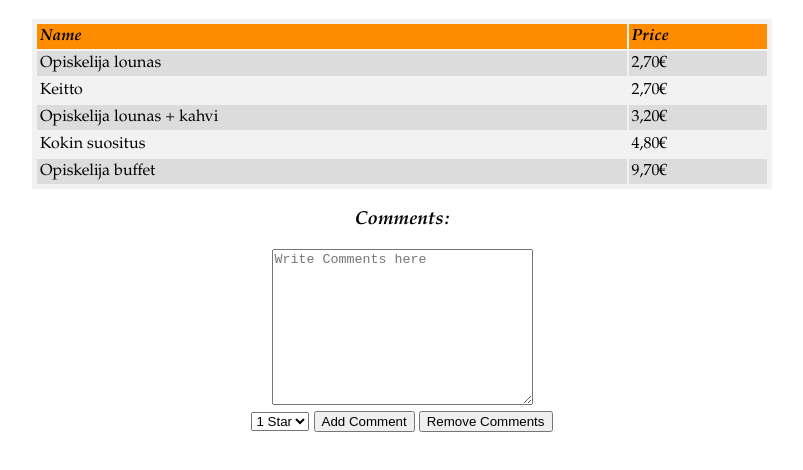
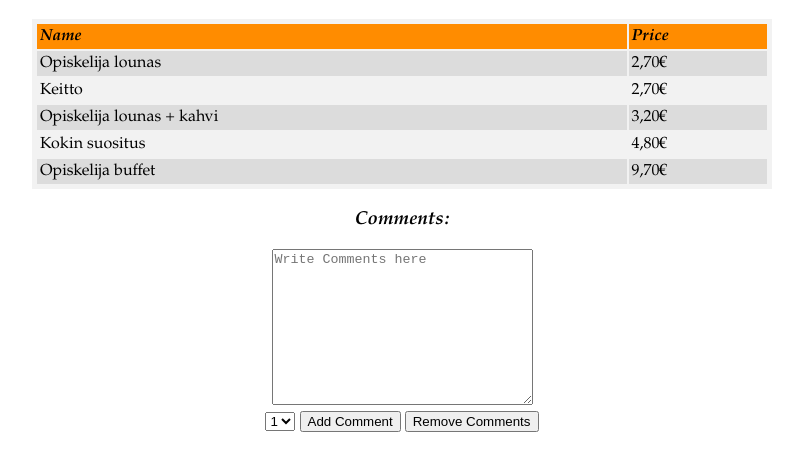
Before and after one commit to markus-byte-ard/Week2_webD, a website built with Parcel: page index.html in a window 1280 px wide. Shown: the part 70-540 px from the top of the page, without its empty margins (238-1041 px from the left). Built offline with nearby package versions, Linux system fonts and the light colour scheme.

Commit message:
more fixes

```diff
--- a/index.html
+++ b/index.html
@@ -49,10 +49,10 @@
         ></textarea
         ><br />
         <select name="stars" id="stars">
-          <option value="1">1 Star</option>
-          <option value="2">2 Star</option>
-          <option value="3">3 Star</option>
-          <option value="4">4 Star</option>
+          <option value="1 Star">1</option>
+          <option value="2 Star">2</option>
+          <option value="3 Star">3</option>
+          <option value="4 Star">4</option>
         </select>
         <button id="add-comment">Add Comment</button>
         <button id="remove-comments">Remove Comments</button>
```
